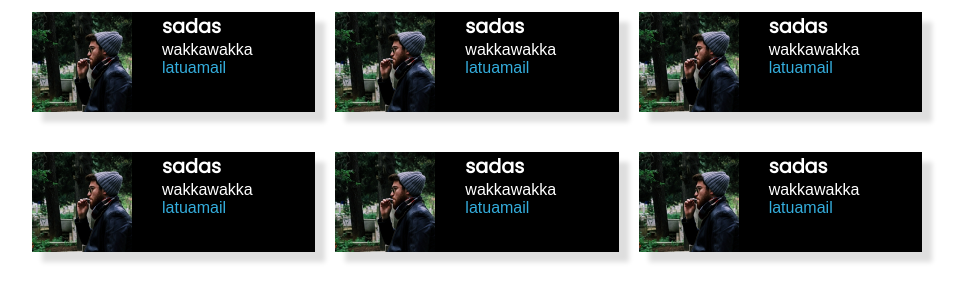
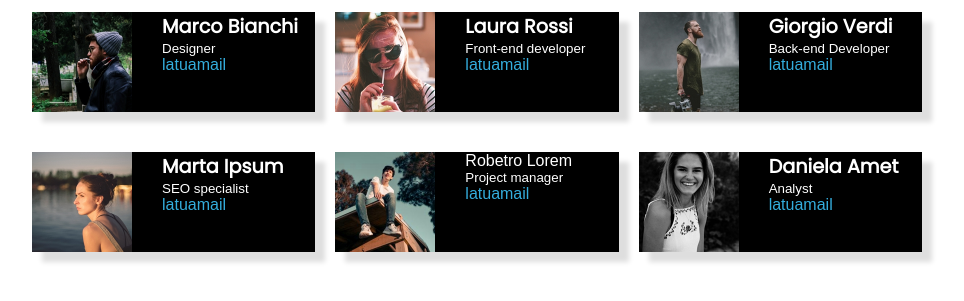
Before and after one commit to CarloCassini/html-css-float-cards, a plain HTML site: page index.html in a window 1280 px wide. Shown: the part 117-418 px from the top of the page, without its empty margins (163-1127 px from the left). Drawn offline with Linux system fonts and the light colour scheme; a web font is replaced by a local one.

Commit message:
fix content

```diff
--- a/css/style.css
+++ b/css/style.css
@@ -67,8 +67,7 @@ header > p {
   font-size: larger;
 }
 .card > .profession {
-  font-family: "Poppins", sans-serif;
-  font-size: small;
+  font-size: smaller;
 }
 .card > .mail {
   color: #34addc;
--- a/index.html
+++ b/index.html
@@ -27,25 +27,37 @@
       <div class="row">
         <div class="column">
           <div class="card clearfix">
-            <img src="./assets/img/male1.png" alt="marco" class="foto" />
-            <div class="name">sadas</div>
-            <div class="Profession">wakkawakka</div>
+            <img
+              src="./assets/img/male1.png"
+              alt="Marco Bianchi"
+              class="foto"
+            />
+            <div class="name">Marco Bianchi</div>
+            <div class="profession">Designer</div>
             <a href="mailto:tuaMail@nomeTuoSito.it" class="mail"> latuamail </a>
           </div>
         </div>
         <div class="column">
           <div class="card clearfix">
-            <img src="./assets/img/male1.png" alt="marco" class="foto" />
-            <div class="name">sadas</div>
-            <div class="Profession">wakkawakka</div>
+            <img
+              src="./assets/img/female1.png"
+              alt="Laura rossi"
+              class="foto"
+            />
+            <div class="name">Laura Rossi</div>
+            <div class="profession">Front-end developer</div>
             <a href="mailto:tuaMail@nomeTuoSito.it" class="mail"> latuamail </a>
           </div>
         </div>
         <div class="column">
           <div class="card clearfix">
-            <img src="./assets/img/male1.png" alt="marco" class="foto" />
-            <div class="name">sadas</div>
-            <div class="Profession">wakkawakka</div>
+            <img
+              src="./assets/img/male2.png"
+              alt="Giorgio Verdi"
+              class="foto"
+            />
+            <div class="name">Giorgio Verdi</div>
+            <div class="profession">Back-end Developer</div>
             <a href="mailto:tuaMail@nomeTuoSito.it" class="mail"> latuamail </a>
           </div>
         </div>
@@ -55,25 +67,37 @@
       <div class="row">
         <div class="column">
           <div class="card clearfix">
-            <img src="./assets/img/male1.png" alt="marco" class="foto" />
-            <div class="name">sadas</div>
-            <div class="Profession">wakkawakka</div>
+            <img
+              src="./assets/img/female2.png"
+              alt="Marta ipsum"
+              class="foto"
+            />
+            <div class="name">Marta Ipsum</div>
+            <div class="profession">SEO specialist</div>
             <a href="mailto:tuaMail@nomeTuoSito.it" class="mail"> latuamail </a>
           </div>
         </div>
         <div class="column">
           <div class="card clearfix">
-            <img src="./assets/img/male1.png" alt="marco" class="foto" />
-            <div class="name">sadas</div>
-            <div class="Profession">wakkawakka</div>
+            <img
+              src="./assets/img/male3.png"
+              alt="Roberto Lorem"
+              class="foto"
+            />
+            <div class="nape">Robetro Lorem</div>
+            <div class="profession">Project manager</div>
             <a href="mailto:tuaMail@nomeTuoSito.it" class="mail"> latuamail </a>
           </div>
         </div>
         <div class="column">
           <div class="card clearfix">
-            <img src="./assets/img/male1.png" alt="marco" class="foto" />
-            <div class="name">sadas</div>
-            <div class="Profession">wakkawakka</div>
+            <img
+              src="./assets/img/female3.png"
+              alt="Daniela Amet"
+              class="foto"
+            />
+            <div class="name">Daniela Amet</div>
+            <div class="profession">Analyst</div>
             <a href="mailto:tuaMail@nomeTuoSito.it" class="mail"> latuamail </a>
           </div>
         </div>
```
